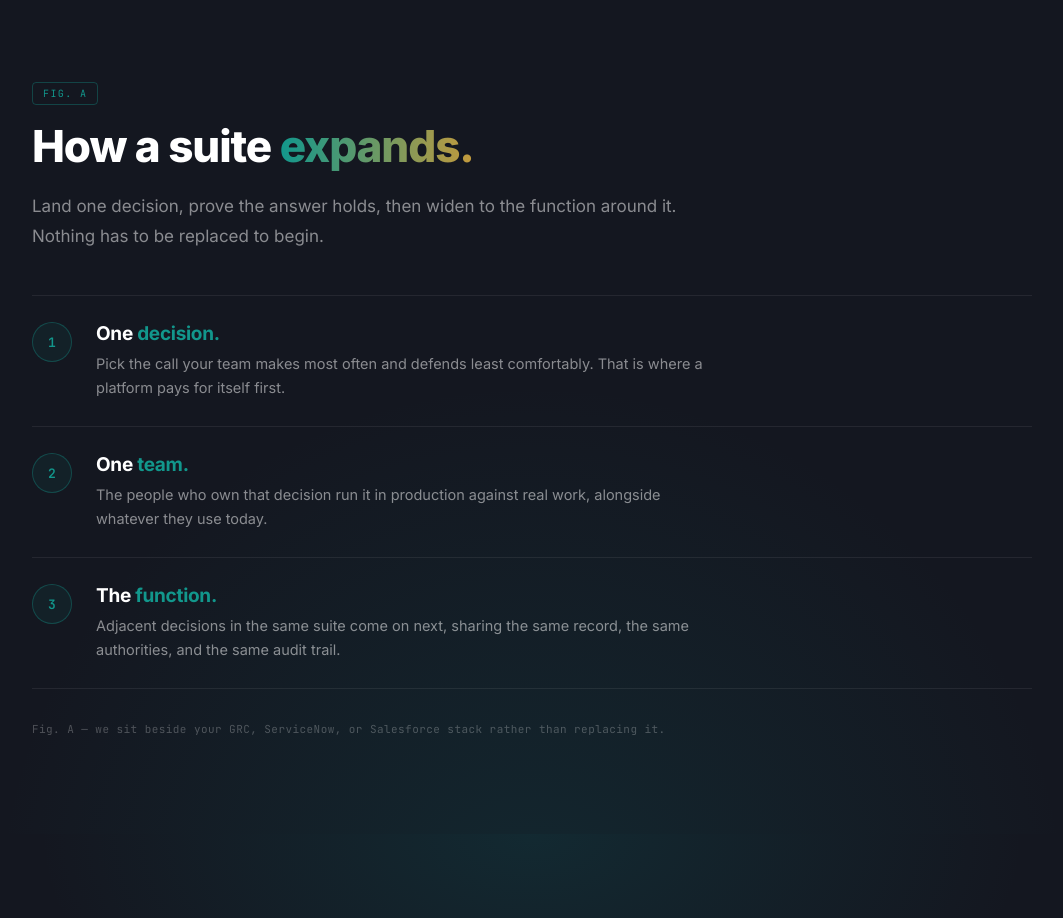
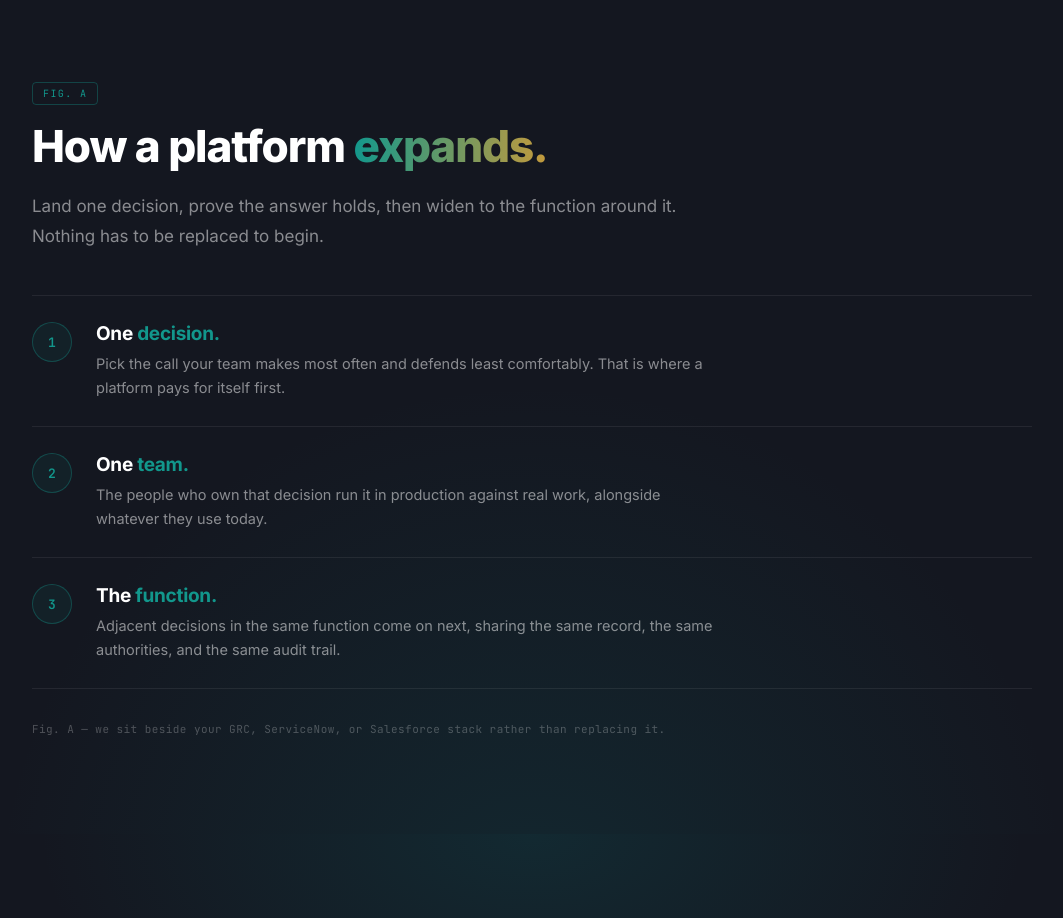
Before and after one commit to CelesiumAI/celesium-site, a website: page portfolio.html in a window 1280 px wide. Shown: the part 2680-3598 px from the top of the page, without its empty margins (108-1171 px from the left). Drawn offline with Linux system fonts and the light colour scheme.

Commit message:
copy: reword orphaned suite references to platform/function

```diff
--- a/portfolio.html
+++ b/portfolio.html
@@ -347,13 +347,13 @@ footer{padding:32px 20px;flex-direction:column;align-items:flex-start}.ft-r{text
 <section class="dark"><div class="dark-g"></div><div class="wrap">
   <div class="sh rev">
     <span class="fig">FIG. A</span>
-    <h2>How a suite <em>expands.</em></h2>
+    <h2>How a platform <em>expands.</em></h2>
     <p class="lede">Land one decision, prove the answer holds, then widen to the function around it. Nothing has to be replaced to begin.</p>
   </div>
   <div class="steps">
     <div class="step rev"><span class="n">1</span><div><h3>One <em>decision.</em></h3><p>Pick the call your team makes most often and defends least comfortably. That is where a platform pays for itself first.</p></div></div>
     <div class="step rev"><span class="n">2</span><div><h3>One <em>team.</em></h3><p>The people who own that decision run it in production against real work, alongside whatever they use today.</p></div></div>
-    <div class="step rev"><span class="n">3</span><div><h3>The <em>function.</em></h3><p>Adjacent decisions in the same suite come on next, sharing the same record, the same authorities, and the same audit trail.</p></div></div>
+    <div class="step rev"><span class="n">3</span><div><h3>The <em>function.</em></h3><p>Adjacent decisions in the same function come on next, sharing the same record, the same authorities, and the same audit trail.</p></div></div>
   </div>
   <p class="note rev">Fig. A — we sit beside your GRC, ServiceNow, or Salesforce stack rather than replacing it.</p>
 </div></section>
```
